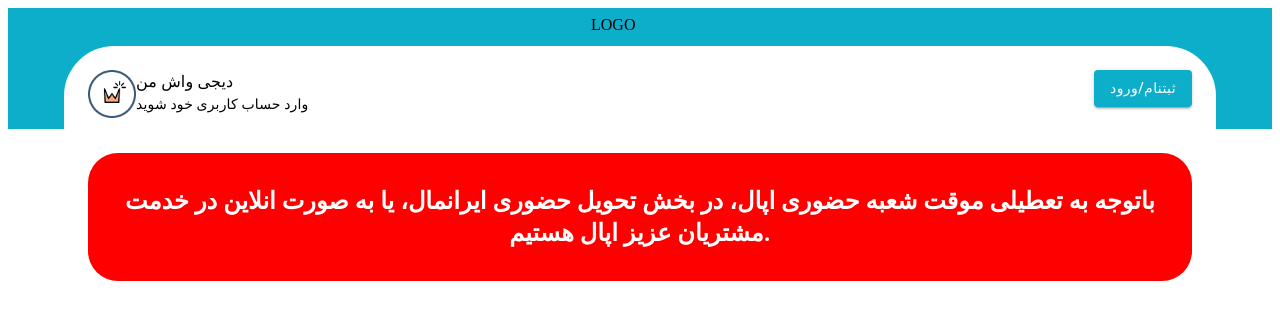
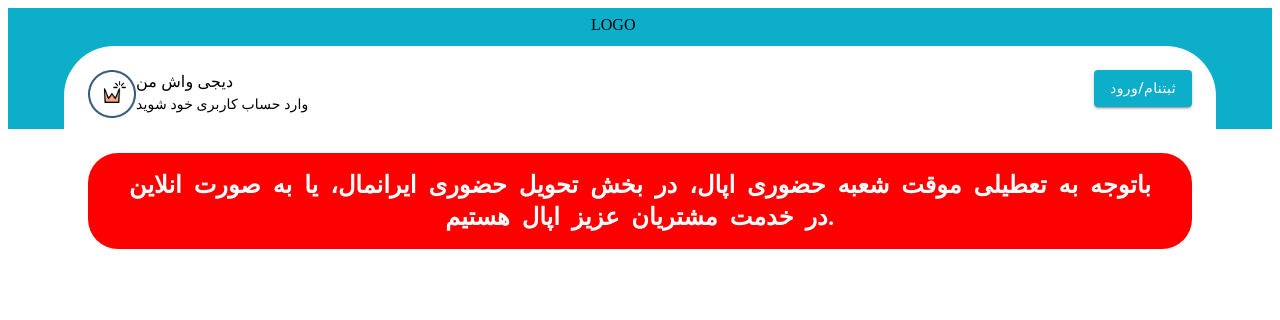
Before and after one commit to amirhosseinsharififard/DigiWash, a React (Vite) app: page / in a window 1280 px wide. Shown: the top 320 px of the page. Built offline with nearby package versions, Linux system fonts and the light colour scheme; the HTML template or start-up script is replaced by a standard one.

Commit message:
fix OffDay

```diff
--- a/src/pwa/Offday.jsx
+++ b/src/pwa/Offday.jsx
@@ -3,7 +3,7 @@
 const Offday = () => {
   return (
     <Container sx={{display:"flex" ,justifyContent:"center"}} >
-      <Typography variant="h5" fontWeight={700} component="p" bgcolor="red" borderRadius="30px" textAlign="center" color="white" p={4} m="1.5rem">
+      <Typography variant="h5" fontWeight={700} component="p" bgcolor="red" borderRadius="30px" textAlign="center" color="white" p={4} m="1.5rem" sx={{wordSpacing:6,p:'1rem 2.2rem'}} >
 
       باتوجه به تعطیلی موقت شعبه حضوری اپال، در بخش تحویل حضوری ایرانمال، یا
         به صورت انلاین در خدمت مشتریان عزیز اپال هستیم.
```
